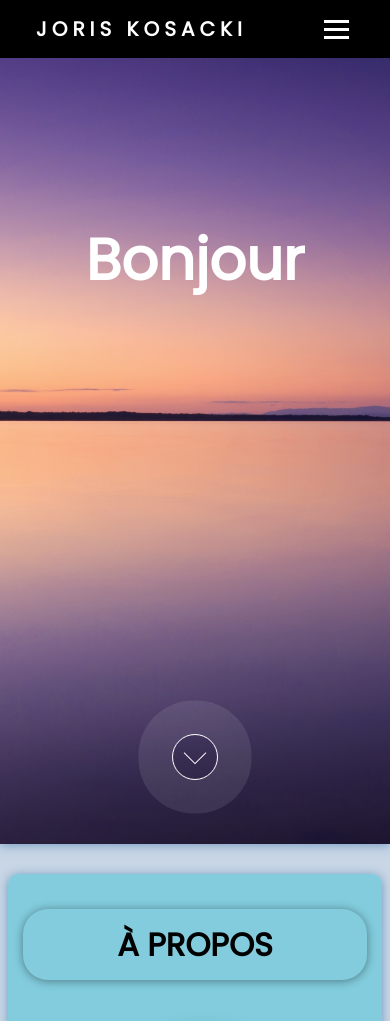
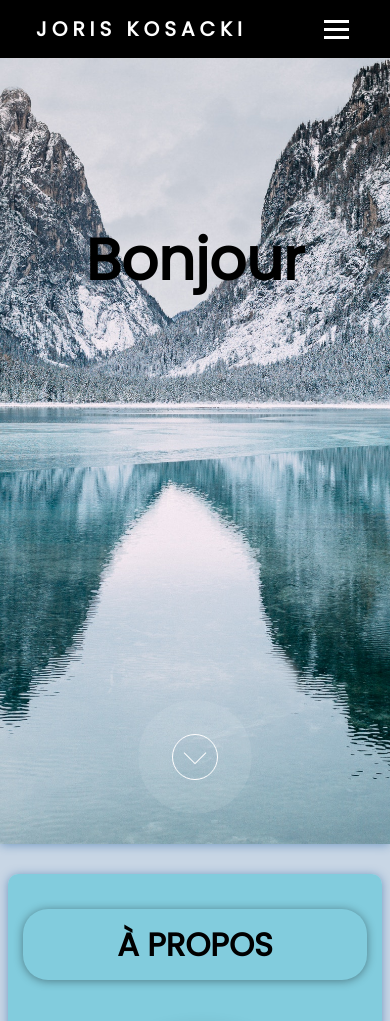
Before and after one commit to Ch0up/Projet3wa, a PHP site: page / in a window 390 px wide. Shown: the top 1021 px of the page. Run offline with PHP 8.4, Linux system fonts and the light colour scheme; the visitor is signed in with stand-in values (Sample User, id 1); some libraries are stand-ins or nearby versions.

Commit message:
changed background

```diff
--- a/www/css/projet.css
+++ b/www/css/projet.css
@@ -18,7 +18,7 @@ body {
 }
 
 h1 {
-    color: #fff;
+    color: #000000;
     font-size: 3.6em;
 }
 
@@ -75,7 +75,7 @@ h1, h2, h3, h4, h5, h6 {
 /********/
 
 header {
-    background: url('../images/backgroundwallpaper.jpeg') no-repeat center;
+    background: url('../images/backgroundwallpaper.jpg') no-repeat center;
     background-size: cover;
     height: 100vh;
     box-shadow: 0 1px 10px rgba(24, 90, 157, 0.5);
@@ -725,6 +725,9 @@ footer p:last-of-type {
     .form-control {
         min-width: 100%;
     }
+    .contact .alert-danger, .contact .alert-success {
+        width: 100%;
+    }
 
     .about h2, .creation h2, .skills h2, .contact h2 {
         width: 100%;
--- a/www/js/projet.js
+++ b/www/js/projet.js
@@ -73,7 +73,7 @@ $(window).scroll(() => {
 $(document).ready(() => {
     $('.arrowScrollBottom').click(() => {
         $('html, body').animate({
-            scrollTop: $('#about').offset().top
+            scrollTop: $('#about').offset().top - 40
         }, 1000)
     })
 });
```
Also changed, not shown: www/images/backgroundwallpaper.jpeg (deleted), www/images/backgroundwallpaper.jpg (added).
